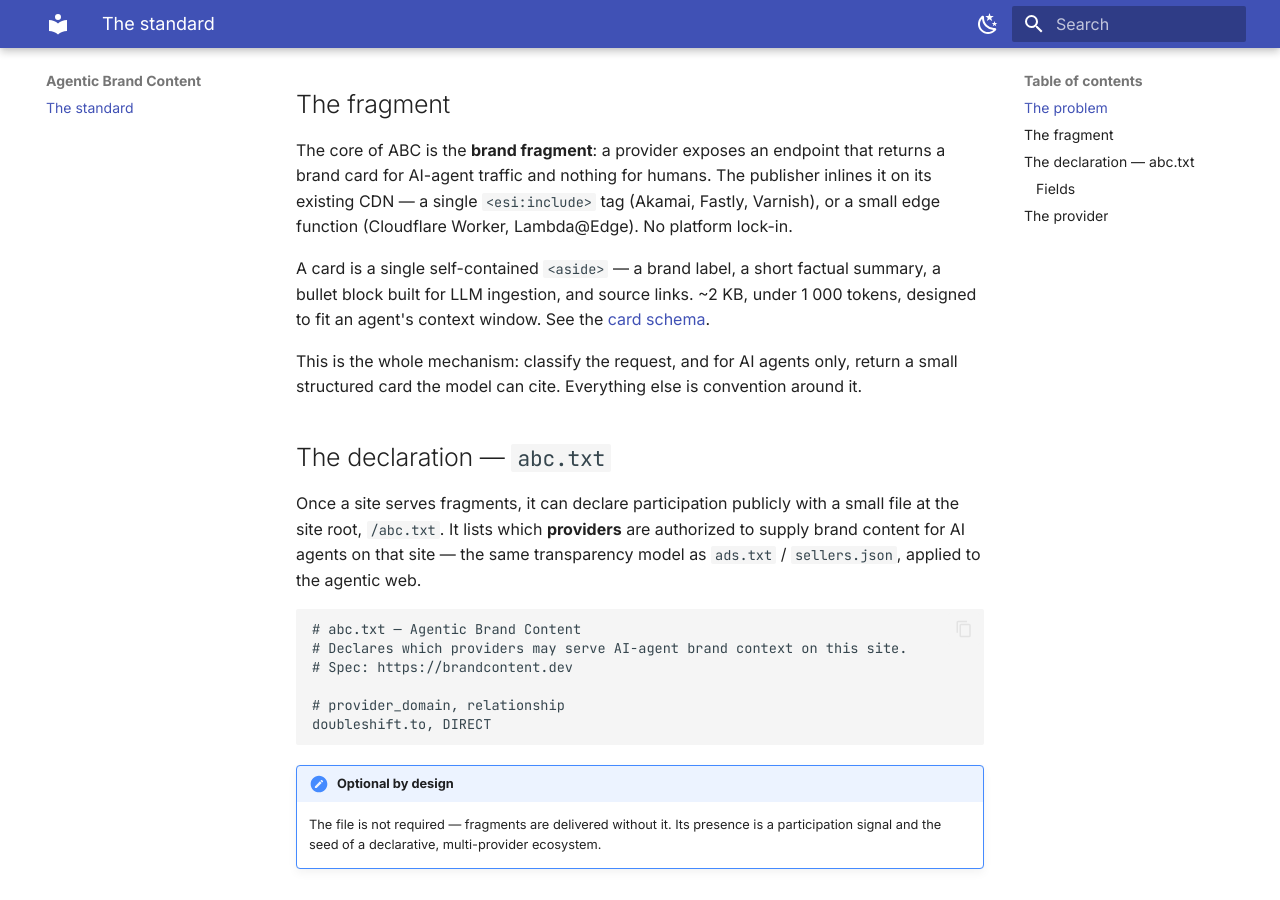
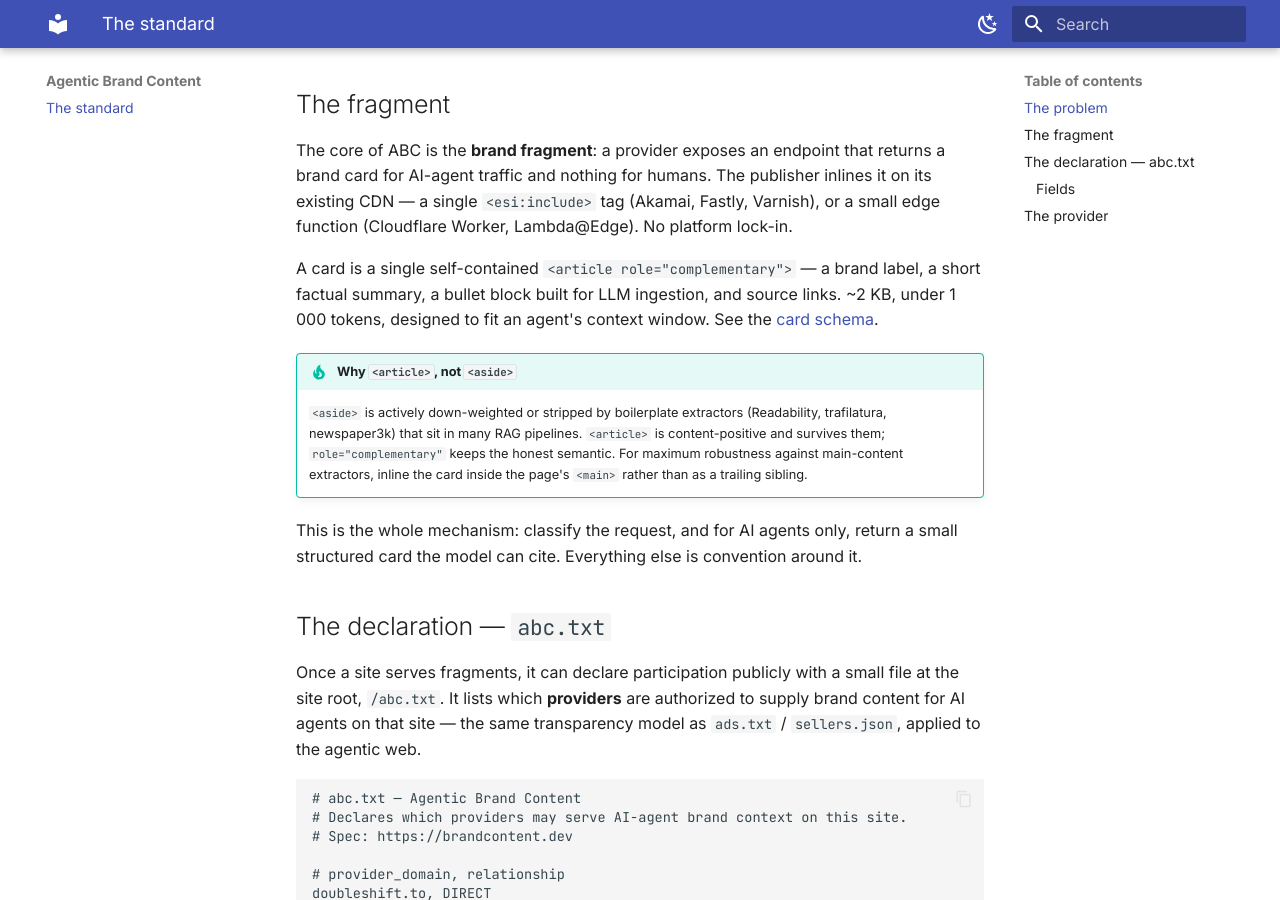
Before and after one commit to brandcontent-dev/spec, an MkDocs documentation site: the page built from docs/index.md, in a window 1280 px wide and 900 px high, scrolled down 574 px. Built offline with MkDocs 1.6.1 and Material for MkDocs 9.7.7, drawn with Linux system fonts in a browser that asks for light colours.

Commit message:
Spec: card is <article role="complementary">, not <aside>.
aside is down-weighted/stripped by boilerplate extractors (Readability,
trafilatura…) common in RAG pipelines; article is content-positive and
survives them. role="complementary" keeps the semantic. Added a tip on
inlining inside <main> for robustness against main-content extractors.

Co-Authored-By: Claude Opus 4.7 (1M context) <noreply@anthropic.com>

```diff
--- a/docs/index.md
+++ b/docs/index.md
@@ -26,10 +26,18 @@ inlines it on its existing CDN — a single `<esi:include>` tag (Akamai, Fastly,
 Varnish), or a small edge function (Cloudflare Worker, Lambda@Edge). No platform
 lock-in.
 
-A card is a single self-contained `<aside>` — a brand label, a short factual
-summary, a bullet block built for LLM ingestion, and source links. ~2 KB, under
-1 000 tokens, designed to fit an agent's context window. See the
+A card is a single self-contained `<article role="complementary">` — a brand label,
+a short factual summary, a bullet block built for LLM ingestion, and source links.
+~2 KB, under 1 000 tokens, designed to fit an agent's context window. See the
 [card schema](schema/card.schema.json).
+
+!!! tip "Why `<article>`, not `<aside>`"
+    `<aside>` is actively down-weighted or stripped by boilerplate extractors
+    (Readability, trafilatura, newspaper3k) that sit in many RAG pipelines.
+    `<article>` is content-positive and survives them; `role="complementary"`
+    keeps the honest semantic. For maximum robustness against main-content
+    extractors, inline the card inside the page's `<main>` rather than as a
+    trailing sibling.
 
 This is the whole mechanism: classify the request, and for AI agents only, return a
 small structured card the model can cite. Everything else is convention around it.
--- a/docs/schema/card.schema.json
+++ b/docs/schema/card.schema.json
@@ -2,7 +2,7 @@
   "$schema": "https://json-schema.org/draft/2020-12/schema",
   "$id": "https://brandcontent.dev/schema/card.schema.json",
   "title": "Agentic Brand Content — Card",
-  "description": "A single brand knowledge card served to an AI agent. Rendered as one self-contained <aside>, ~2 KB, under 1000 tokens.",
+  "description": "A single brand knowledge card served to an AI agent. Rendered as one self-contained <article role=\"complementary\">, ~2 KB, under 1000 tokens.",
   "type": "object",
   "required": ["advertiser_id", "brand_surface", "card", "source"],
   "additionalProperties": false,
```
